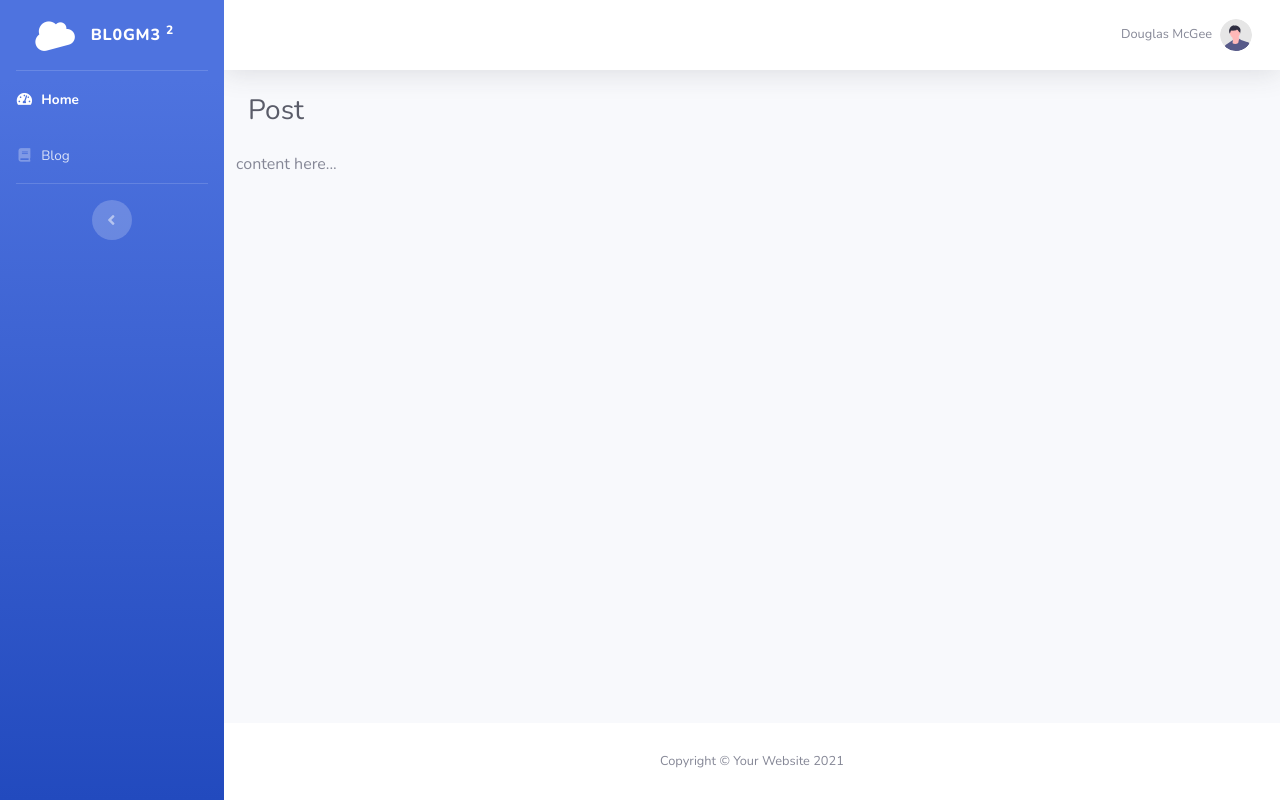
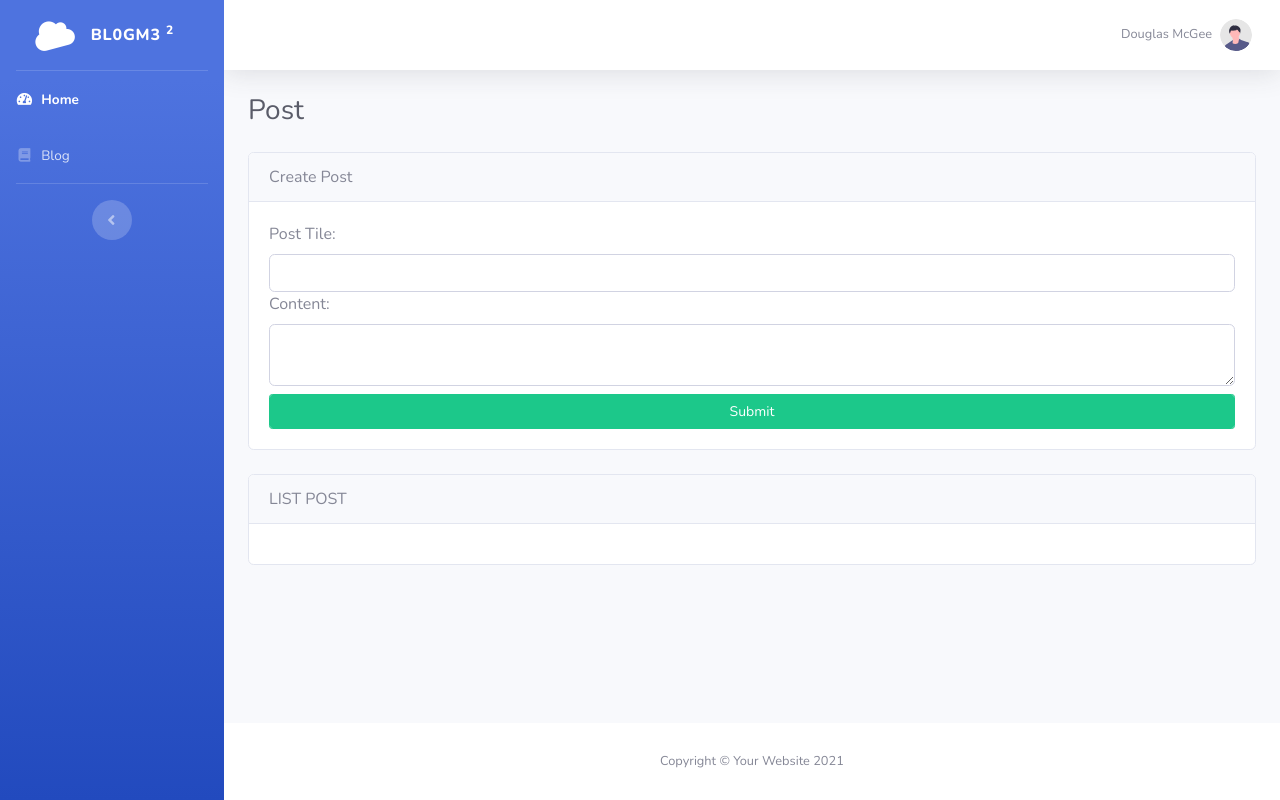
Before and after one commit to bedouanno/blogme, a CodeIgniter app: page /blogme/index.php/blog/post in a window 1280 px wide. Run offline with CodeIgniter, Linux system fonts and the light colour scheme; data that the repository does not hold is empty.

Commit message:
033123 - CRUD

```diff
--- a/application/config/autoload.php
+++ b/application/config/autoload.php
@@ -58,7 +58,7 @@ $autoload['packages'] = array();
 |
 |	$autoload['libraries'] = array('user_agent' => 'ua');
 */
-$autoload['libraries'] = array();
+$autoload['libraries'] = array('form_validation','session');
 
 /*
 | -------------------------------------------------------------------
@@ -132,4 +132,4 @@ $autoload['language'] = array();
 |
 |	$autoload['model'] = array('first_model' => 'first');
 */
-$autoload['model'] = array();
+$autoload['model'] = array('blog_model');
--- a/application/config/database.php
+++ b/application/config/database.php
@@ -76,9 +76,9 @@ $query_builder = TRUE;
 $db['default'] = array(
 	'dsn'	=> '',
 	'hostname' => 'localhost',
-	'username' => '',
+	'username' => 'root',
 	'password' => '',
-	'database' => '',
+	'database' => 'blog_db',
 	'dbdriver' => 'mysqli',
 	'dbprefix' => '',
 	'pconnect' => FALSE,
--- a/application/config/routes.php
+++ b/application/config/routes.php
@@ -49,6 +49,7 @@ defined('BASEPATH') OR exit('No direct script access allowed');
 | Examples:	my-controller/index	-> my_controller/index
 |		my-controller/my-method	-> my_controller/my_method
 */
+$route['blog/post/delete/(:any)'] = 'blog/delete_post/$1';
 $route['blog/post'] = 'blog/post';
 $route['default_controller'] = 'blog/index';
 $route['404_override'] = 'main/error_page';
--- a/application/controllers/Blog.php
+++ b/application/controllers/Blog.php
@@ -19,15 +19,43 @@ class Blog extends CI_Controller {
 
 
     public function post(){
+            $data['title'] = 'Post';
 
-        $data['title'] = 'Post';
+            $data['posts'] = $this->blog_model->get_posts();
+
+            $this->form_validation->set_rules('post_title','Post Title','required');
+            $this->form_validation->set_rules('post_content','Post Content');
 
 
-            $this->load->view('includes/head');
-            $this->load->view('includes/siderbar');
-            $this->load->view('includes/header');
-            $this->load->view('blog/blog-post', $data);
-            $this->load->view('includes/footer');
+            if($this->form_validation->run() === FALSE){
+                $this->load->view('includes/head');
+                $this->load->view('includes/siderbar');
+                $this->load->view('includes/header');
+                $this->load->view('blog/blog-post', $data);
+                $this->load->view('includes/footer');
+
+            } else {
+
+                $post_data = array(
+                    'post_title' => $this->input->post('post_title'),
+                    'post_content' => $this->input->post('post_content')
+                );
+                $this->blog_model->create_post($post_data);
+
+                redirect('blog/post');
+            }
+
+
+
+
+        }
+
+        public function delete_post($id){
+
+            $this->blog_model->delete_post($id);
+
+            redirect('blog/post');
+
 
         }
 
--- /dev/null
+++ b/application/models/Blog_model.php
@@ -0,0 +1,30 @@
+<?php
+
+class Blog_model extends CI_Model{
+	// initialize constructor: allows you to initialize an object's properties upon creation of the object.
+
+		public function __construct(){
+			$this->load->database();
+		}
+
+		public function create_post($data = FALSE){
+			return $this->db->insert('blog_post', $data);
+		}
+
+
+		// function to GET data
+		public function get_posts(){
+			$query = $this->db->get('blog_post');
+			return $query->result_array();
+		}
+
+		public function delete_post($id){
+			$this->db->where('blog_post.id', $id);
+			$this->db->delete('blog_post');
+			$result = $this->db->affected_rows();
+			return $result;
+		}
+
+
+
+}
--- a/application/views/404.php
+++ b/application/views/404.php
@@ -0,0 +1 @@
+404 Sleep not Found
--- a/application/views/blog/blog-post.php
+++ b/application/views/blog/blog-post.php
@@ -8,7 +8,48 @@
                     </div>
 
                     <div class="row">
-                            <p>content here...</p>
+                        <div class="col-lg-12">
+                           <div class="card">
+                                <div class="card-header">
+                                    Create Post
+                                </div>
+                                <div class="card-body">
+                                    <?php echo form_open('blog/post'); ?>
+
+                                        <label for="post_title">Post Tile:</label>
+                                        <input class="form-control" type="text" id="post_title" name="post_title">
+
+                                        <label for="pst_content">Content:</label>
+                                        <textarea class="form-control" id="post_content" name="post_content" required></textarea>
+
+                                        <input class="form-control btn btn-sm btn-success mt-2"  type="submit" value="Submit">
+                                    </form>
+                                </div>
+                           </div>
+                        </div>
+                    </div>
+                    <div class="row mt-4">
+                        <div class="col-lg-12">
+                            <div class="card">
+                                <div class="card-header">
+                                LIST POST
+                                </div>
+                                <div class="card-body">
+                                <?php foreach($posts as $post): ?>
+                                        <ul>
+                                            <li><?php echo $post['post_title']; ?> <span class="badge badge-sm badge-danger"><?php echo $post['id'] ?></span></li>
+                                            <li><?php echo $post['post_content']; ?><span class="badge badge-sm badge-danger"></li>
+
+                                            <a href="<?php echo base_url(); ?>blog/post/delete/<?php echo $post['id'] ?>">DELETE</a>
+                                        </ul>
+                                <?php endforeach; ?>
+
+
+
+                                </div>
+                            </div>
+                        </div>
+
                     </div>
 
             </div>
--- a/application/views/includes/siderbar.php
+++ b/application/views/includes/siderbar.php
@@ -19,7 +19,7 @@
                     <span>Home</span></a>
             </li>
             <li class="nav-item">
-                <a class="nav-link" href="javascript:;">
+                <a class="nav-link" href="<?php echo base_url(); ?>blog/post">
                     <i class="fas fa-fw fa-book"></i>
                     <span>Blog</span></a>
             </li>
```
